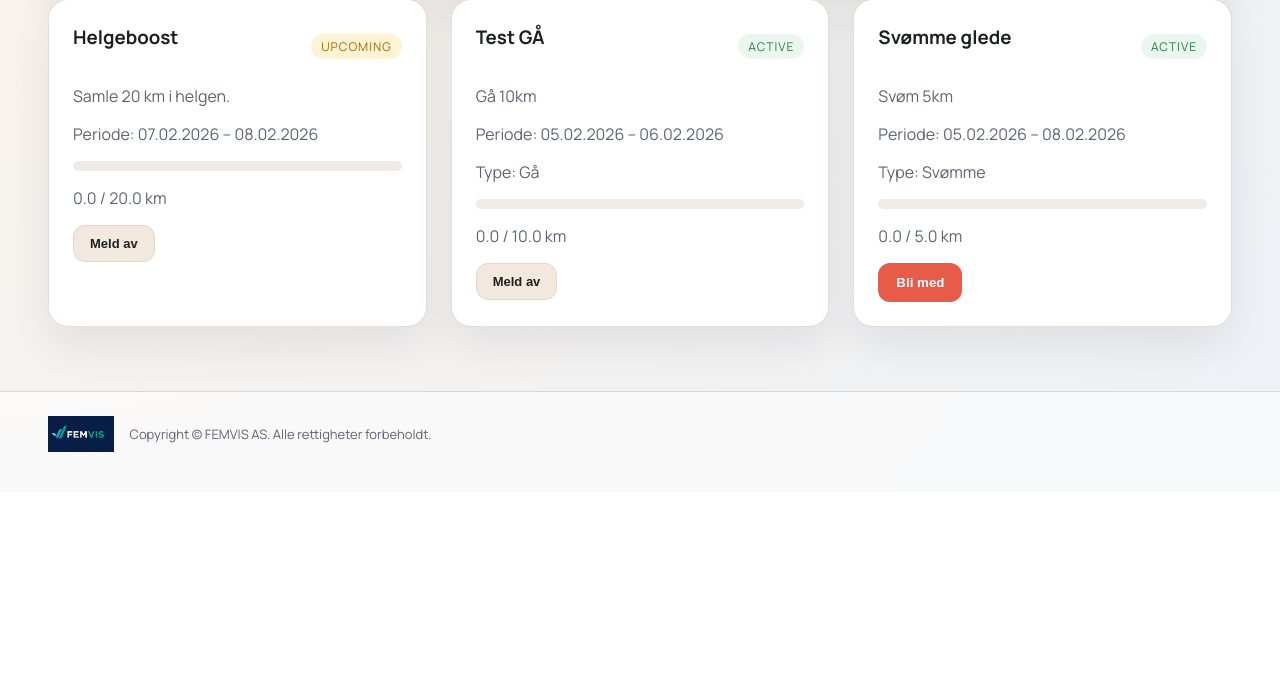
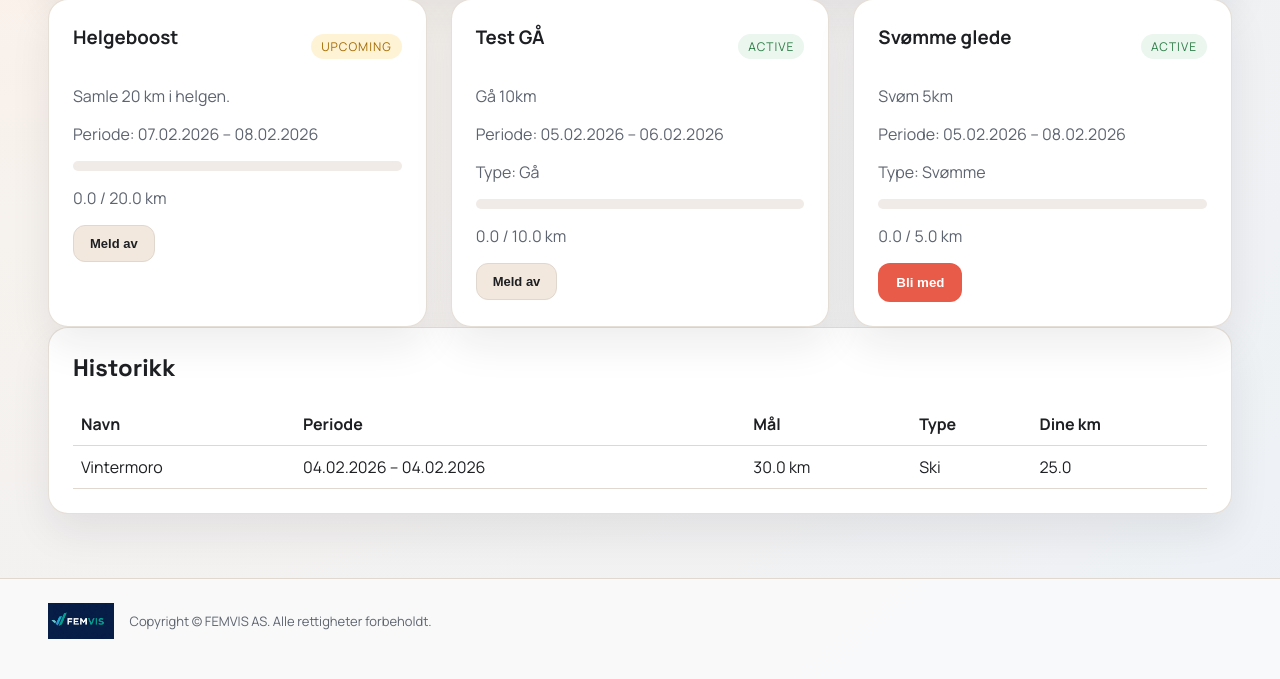
Before and after one commit to ikosmaz/followme, a Flask app: page /challenges in a window 1280 px wide. Shown: the part 328-1007 px from the top of the page. Before the commit the page ends 780 px from the top, so only its background shows below. Run offline with Flask 3, Linux system fonts and the light colour scheme; a user stored in the database is signed in.

Commit message:
Add files via upload

```diff
--- a/templates/challenges.html
+++ b/templates/challenges.html
@@ -35,8 +35,39 @@
     </div>
   {% else %}
     <div class="card">
-      <p class="muted">Ingen challenges ennå.</p>
+      <p class="muted">Ingen aktive challenges.</p>
     </div>
   {% endfor %}
 </section>
+
+<section class="card">
+  <h2>Historikk</h2>
+  <table class="table">
+    <thead>
+      <tr>
+        <th>Navn</th>
+        <th>Periode</th>
+        <th>Mål</th>
+        <th>Type</th>
+        <th>Dine km</th>
+      </tr>
+    </thead>
+    <tbody>
+      {% for row in history %}
+        {% set ch = row.challenge %}
+        <tr>
+          <td>{{ ch.name }}</td>
+          <td>{{ ch.start_date.strftime('%d.%m.%Y') }} – {{ ch.end_date.strftime('%d.%m.%Y') }}</td>
+          <td>{{ "%.1f"|format(ch.target_km) }} km</td>
+          <td>{{ ch.activity_type or "Alle" }}</td>
+          <td>{{ "%.1f"|format(row.progress_km) }}</td>
+        </tr>
+      {% else %}
+        <tr>
+          <td colspan="5" class="muted">Ingen avsluttede challenges enda.</td>
+        </tr>
+      {% endfor %}
+    </tbody>
+  </table>
+</section>
 {% endblock %}
```
